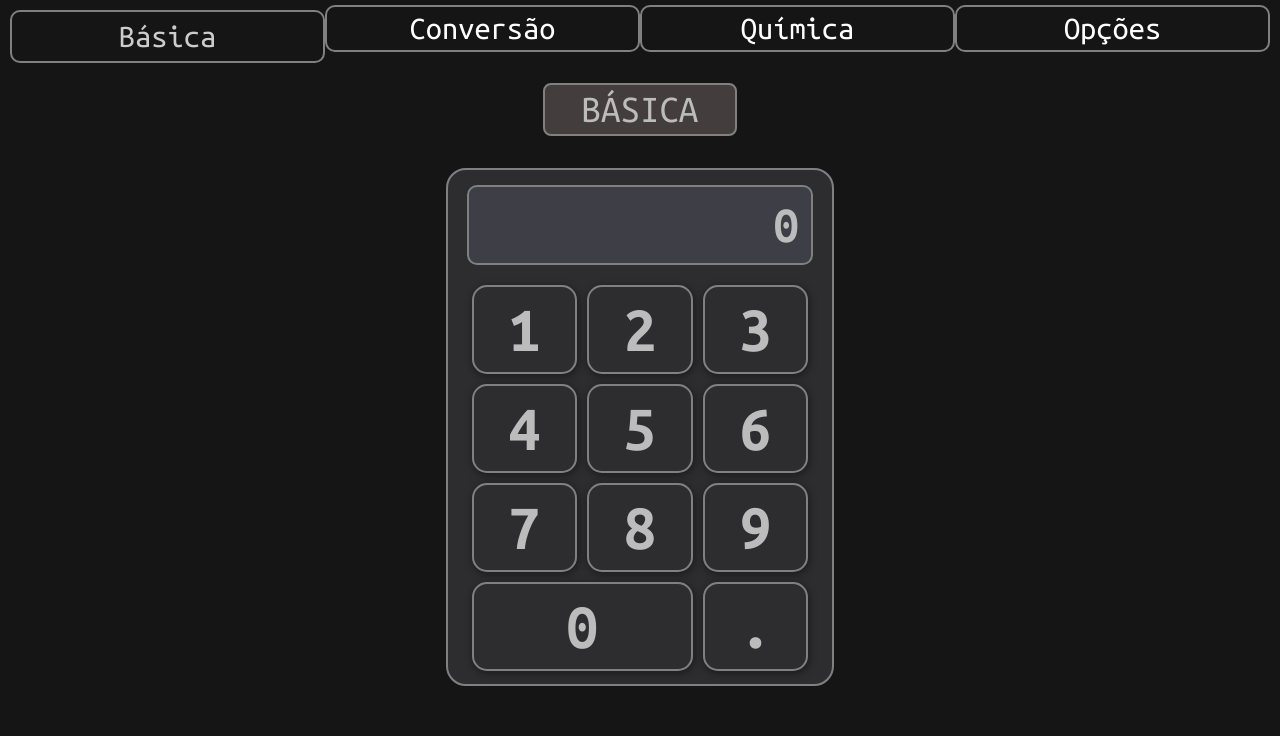
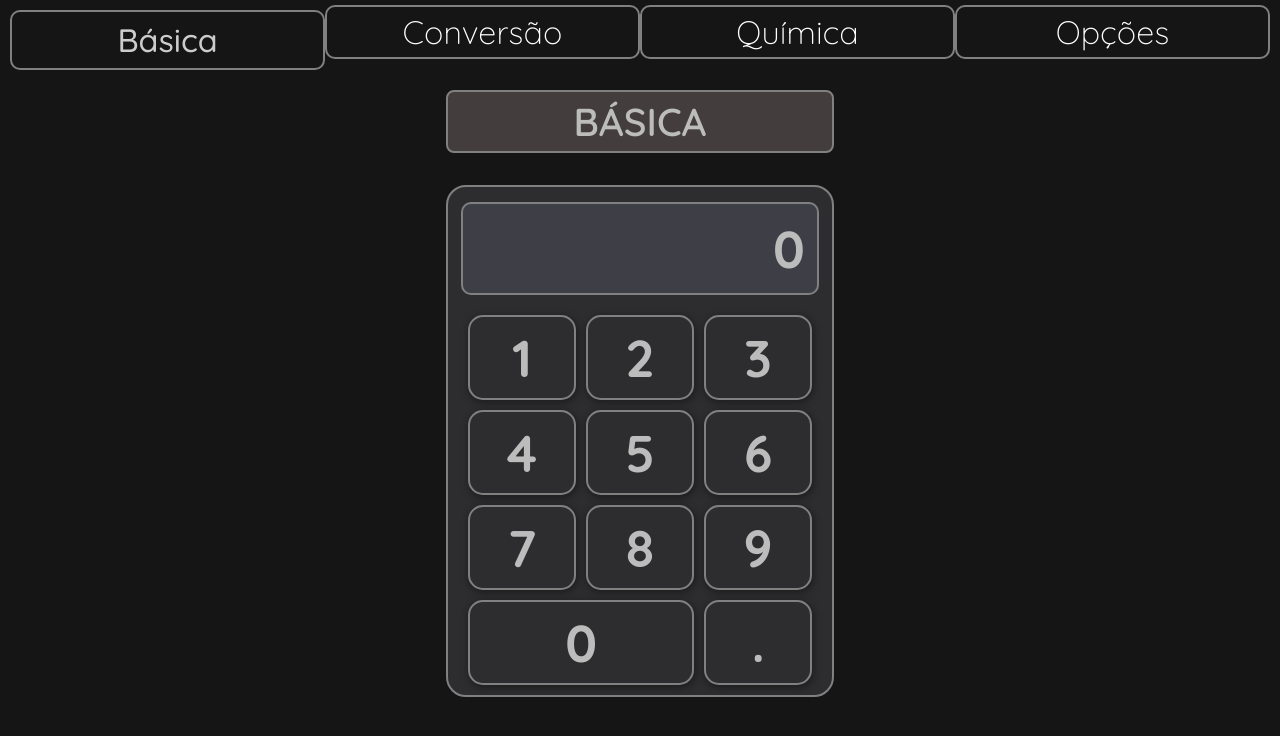
Before and after one commit to bonatowil/TCC, a PHP site: page / in a window 1280 px wide. Shown: the top 736 px of the page. Run offline with PHP 8.4, Linux system fonts and the light colour scheme.

Commit message:
Update style.css

```diff
--- a/assets/css/style.css
+++ b/assets/css/style.css
@@ -1,18 +1,21 @@
+@import url('https://fonts.googleapis.com/css2?family=Quicksand:wght@300;400;500;600;700&display=swap');
+
 * {
     box-sizing: border-box;
 }
-
 body {
+    /* overflow: hidden; */
     margin: 0;
     color: #bcbcbc;
     background-color: #151516;
     font-size: 1.35em;
-    font-family: 'Ubuntu Mono', monospace;
+    font-weight: 300;
+    font-family: 'Quicksand', sans-serif;
 }
 
 h1 {
-    font-weight: 400;
-    width: 5em;
+    font-weight: 600;
+    width: 10em;
     margin: auto;
     text-align: center;
     border: 2px solid gray;
@@ -25,6 +28,7 @@ h1 {
 nav {
     width: 100%;
     margin: 5px 0 0 0;
+    font-weight: 200;
 }
 
 nav ul {
@@ -59,6 +63,7 @@ body:has(#formulas) nav ul:not(:hover) li:nth-child(3) a {
     margin-top: 5px;
     padding: 8px;
     color: #cccccc;
+    font-weight: 500;
 }
 
 nav ul li:hover a {
@@ -66,11 +71,12 @@ nav ul li:hover a {
     padding: 8px;
     background-color: #1e1e20;
     color: #cccccc;
+    font-weight: 500;
 }
 
 .calc_frame {
     margin: 2rem auto;
-    height: 8em;
+    height: 7.9em;
     width: 6em;
     background-color: #2d2d2f;
     border: 2px solid gray;
@@ -83,7 +89,7 @@ nav ul li:hover a {
 .calc_frame > h2 {
     font-size: 0.8em;
     text-align: end;
-    width: 90%;
+    width: 93%;
     margin: 15px auto;
     padding: 12px;
     border: 2px solid gray;
@@ -92,7 +98,7 @@ nav ul li:hover a {
 }
 
 .calc_frame ul {
-    width: 90%;
+    width: 92%;
     margin: auto;
     text-align: center;
     padding: 0;
@@ -103,8 +109,8 @@ nav ul li:hover a {
 }
 
 .calc_frame ul li {
-    font-size: 1em;
-    padding: 10px;
+    font-size: .8em;
+    padding: 8px;
     margin: 5px;
     flex-basis: 33%;
     border: 2px solid gray;
@@ -114,6 +120,7 @@ nav ul li:hover a {
     box-shadow: 1px 2px 7px 1px #0000005b;
     width: 100%;
 }
+
 .calc_frame ul li:hover {
     background-color: #3d3e46;
     cursor: pointer;
```
